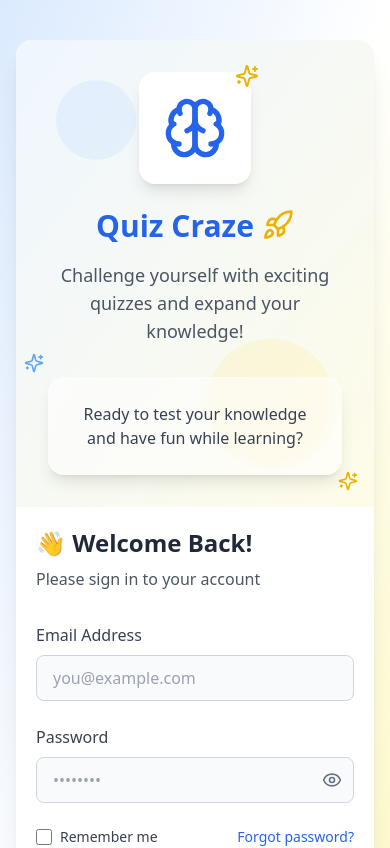
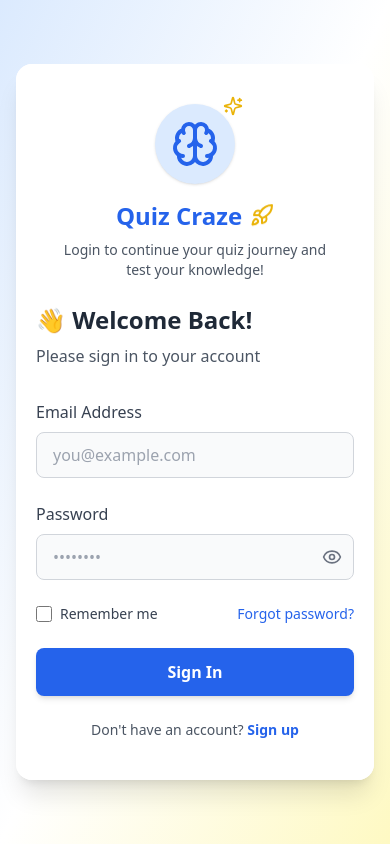
Before and after one commit to danielace1/quiz-app-for-college, a React (Vite) app: page /login in a window 390 px wide. Shown: the top 848 px of the page. Built offline with nearby package versions, Linux system fonts and the light colour scheme; no server answers.

Commit message:
fix: some ui and meta tags

```diff
--- a/index.html
+++ b/index.html
@@ -2,13 +2,12 @@
 <html lang="en">
   <head>
     <meta charset="UTF-8" />
-    <link rel="icon" type="image/svg+xml" href="/vite.svg" />
     <meta name="viewport" content="width=device-width, initial-scale=1.0" />
     <title>Quiz Craze - Test Your Knowledge</title>
 
     <meta
       name="description"
-      content="Quiz Craze is a fun and interactive quiz app to challenge your knowledge and improve your skills across various topics."
+      content="Quiz Craze is a smart quiz platform where educators create tests and students take them seamlessly. Ideal for colleges and classrooms to assess knowledge effectively."
     />
     <meta name="author" content="Quiz Craze Team" />
     <meta name="theme-color" content="#0f172a" />
@@ -32,7 +31,7 @@
     />
     <meta
       property="og:image"
-      content="https://quiz-craze-pi.vercel.app/preview-image.png"
+      content="https://quiz-craze-pi.vercel.app/preview-image.jpg"
     />
 
     <!-- Twitter -->
@@ -45,14 +44,14 @@
     />
     <meta
       name="twitter:image"
-      content="https://quiz-craze-pi.vercel.app/preview-image.png"
+      content="https://quiz-craze-pi.vercel.app/preview-image.jpg"
     />
 
     <!-- Canonical -->
     <link rel="canonical" href="https://quiz-craze-pi.vercel.app/" />
 
     <!-- PWA Support -->
-    <meta name="apple-mobile-web-app-capable" content="yes" />
+    <meta name="mobile-web-app-capable" content="yes" />
     <meta
       name="apple-mobile-web-app-status-bar-style"
       content="black-translucent"
--- a/src/Pages/Admin/AdminDashboard.jsx
+++ b/src/Pages/Admin/AdminDashboard.jsx
@@ -1,7 +1,7 @@
 import { useEffect, useState } from "react";
 import { collection, getDocs } from "firebase/firestore";
 import { db } from "../../firebase";
-import { Users, FileText, BarChart2 } from "lucide-react";
+import { Users, FileText, BarChart2, CalendarDays } from "lucide-react";
 import moment from "moment";
 import AdminDashboardCard from "../../components/Admin/AdminDashboardCard";
 
@@ -70,7 +70,8 @@ const AdminDashboard = () => {
 
       <div className="bg-white border border-gray-200 rounded-xl shadow-sm p-5">
         <h2 className="text-lg font-semibold text-gray-800 mb-4 flex items-center gap-2">
-          📅 Recent Test Activity
+          <CalendarDays size={18} className="text-blue-600" />
+          Recent Test Activity
         </h2>
         <div className="overflow-x-auto rounded-md">
           <table className="min-w-full text-sm text-left border border-gray-200">
--- a/src/Pages/Login.jsx
+++ b/src/Pages/Login.jsx
@@ -93,9 +93,9 @@ const LoginPage = () => {
   };
 
   return (
-    <div className="min-h-screen bg-gradient-to-br from-blue-100 via-white to-yellow-100 flex items-center justify-center px-4 py-10">
+    <div className="min-h-screen bg-gradient-to-br from-blue-100 via-white to-yellow-100 flex items-center justify-center px-4 py-4 md:py-10">
       <div className="max-w-5xl w-full bg-white rounded-2xl shadow-xl overflow-hidden flex flex-col md:flex-row items-center md:items-stretch">
-        <div className="md:w-1/2 bg-gradient-to-br from-blue-50 to-yellow-50 p-8 md:p-12 flex flex-col items-center justify-center relative overflow-hidden">
+        <div className="hidden md:flex md:w-1/2 bg-gradient-to-br from-blue-50 to-yellow-50 p-8 md:p-12 flex-col items-center justify-center relative overflow-hidden">
           <div className="absolute top-0 left-0 w-full h-full opacity-10">
             <div className="absolute top-10 left-10 w-20 h-20 bg-blue-400 rounded-full"></div>
             <div className="absolute bottom-10 right-10 w-32 h-32 bg-yellow-400 rounded-full"></div>
@@ -117,9 +117,9 @@ const LoginPage = () => {
                 <Rocket className="inline-block w-8 h-8 text-yellow-500 animate-bounce" />
               </span>
             </h1>
-            <p className="text-gray-600 text-lg mb-4">
-              Challenge yourself with exciting quizzes and expand your
-              knowledge!
+            <p className="text-gray-600 mb-4">
+              A smarter way for educators to create and for students to learn -
+              through fun, interactive quizzes.
             </p>
             <div className="mt-8 relative">
               <div className="absolute -top-6 -left-6">
@@ -137,8 +137,27 @@ const LoginPage = () => {
           </div>
         </div>
 
-        <div className="md:w-1/2 w-full p-5 md:p-12 bg-white">
-          <div className="max-w-md mx-auto">
+        <div className="md:w-1/2 w-full px-5 py-10 md:p-12 bg-white flex items-center justify-center">
+          <div className="w-full max-w-md mx-auto">
+            <div className="block md:hidden text-center mb-6">
+              <div className="flex justify-center mb-4 relative">
+                <div className="relative inline-block p-4 bg-blue-100 rounded-full shadow">
+                  <Brain size={48} className="text-blue-600" />
+                  <Sparkles
+                    size={20}
+                    className="absolute -top-2 -right-2 text-yellow-500"
+                  />
+                </div>
+              </div>
+              <h1 className="text-2xl font-bold text-blue-600 flex items-center justify-center gap-2">
+                Quiz Craze
+                <Rocket className="inline-block w-6 h-6 text-yellow-500 animate-bounce" />
+              </h1>
+              <p className="text-gray-600 mt-2 text-sm px-4">
+                Login to continue your quiz journey and test your knowledge!
+              </p>
+            </div>
+
             <h2 className="text-2xl font-bold text-gray-800 mb-2">
               👋 Welcome Back!
             </h2>
--- a/src/Pages/Signup.jsx
+++ b/src/Pages/Signup.jsx
@@ -73,9 +73,9 @@ const SignupPage = () => {
   };
 
   return (
-    <div className="min-h-screen bg-gradient-to-br from-blue-100 via-white to-yellow-100 flex items-center justify-center px-4 py-10">
+    <div className="min-h-screen bg-gradient-to-br from-blue-100 via-white to-yellow-100 flex items-center justify-center px-4 py-4 md:py-10">
       <div className="max-w-6xl w-full bg-white rounded-2xl shadow-xl overflow-hidden flex flex-col md:flex-row items-center md:items-stretch">
-        <div className="md:w-1/2 bg-gradient-to-br from-blue-50 to-yellow-50 p-8 md:p-12 flex flex-col items-center justify-center relative overflow-hidden">
+        <div className="hidden md:flex md:w-1/2 bg-gradient-to-br from-blue-50 to-yellow-50 p-8 md:p-12 flex-col items-center justify-center relative overflow-hidden">
           <div className="absolute top-0 left-0 w-full h-full opacity-10">
             <div className="absolute top-10 left-10 w-20 h-20 bg-blue-400 rounded-full"></div>
             <div className="absolute bottom-10 right-10 w-32 h-32 bg-yellow-400 rounded-full"></div>
@@ -97,7 +97,7 @@ const SignupPage = () => {
                 <Rocket className="inline-block w-8 h-8 text-yellow-500 animate-bounce" />
               </span>
             </h1>
-            <p className="text-gray-600 text-lg mb-4">
+            <p className="text-gray-600 mb-4">
               Join our community of learners and challenge yourself!
             </p>
             <div className="mt-8 relative">
@@ -118,6 +118,25 @@ const SignupPage = () => {
 
         <div className="md:w-1/2 w-full p-8 md:p-12 bg-white">
           <div className="max-w-md mx-auto">
+            <div className="block md:hidden text-center mb-6">
+              <div className="flex justify-center mb-4 relative">
+                <div className="relative inline-block p-4 bg-blue-100 rounded-full shadow">
+                  <Brain size={48} className="text-blue-600" />
+                  <Sparkles
+                    size={20}
+                    className="absolute -top-2 -right-2 text-yellow-500"
+                  />
+                </div>
+              </div>
+              <h1 className="text-2xl font-bold text-blue-600 flex items-center justify-center gap-2">
+                Quiz Craze
+                <Rocket className="inline-block w-6 h-6 text-yellow-500 animate-bounce" />
+              </h1>
+              <p className="text-gray-600 mt-2 text-sm px-4">
+                Create your account and unlock your quiz journey!
+              </p>
+            </div>
+
             <h2 className="text-2xl font-bold text-gray-800 mb-2">
               🚀 Get Started !
             </h2>
```
Also changed, not shown: public/preview-image.jpg (added).
